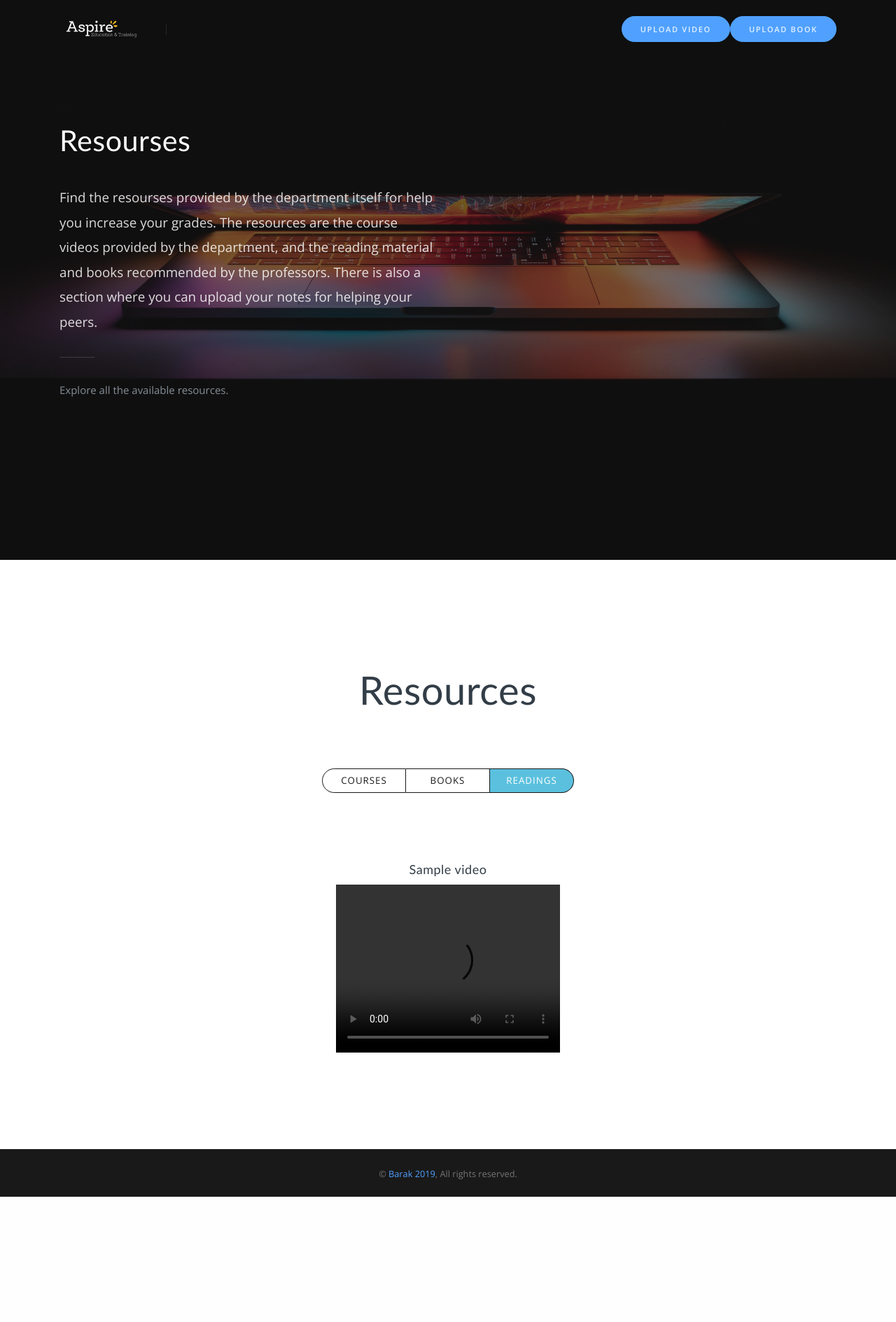
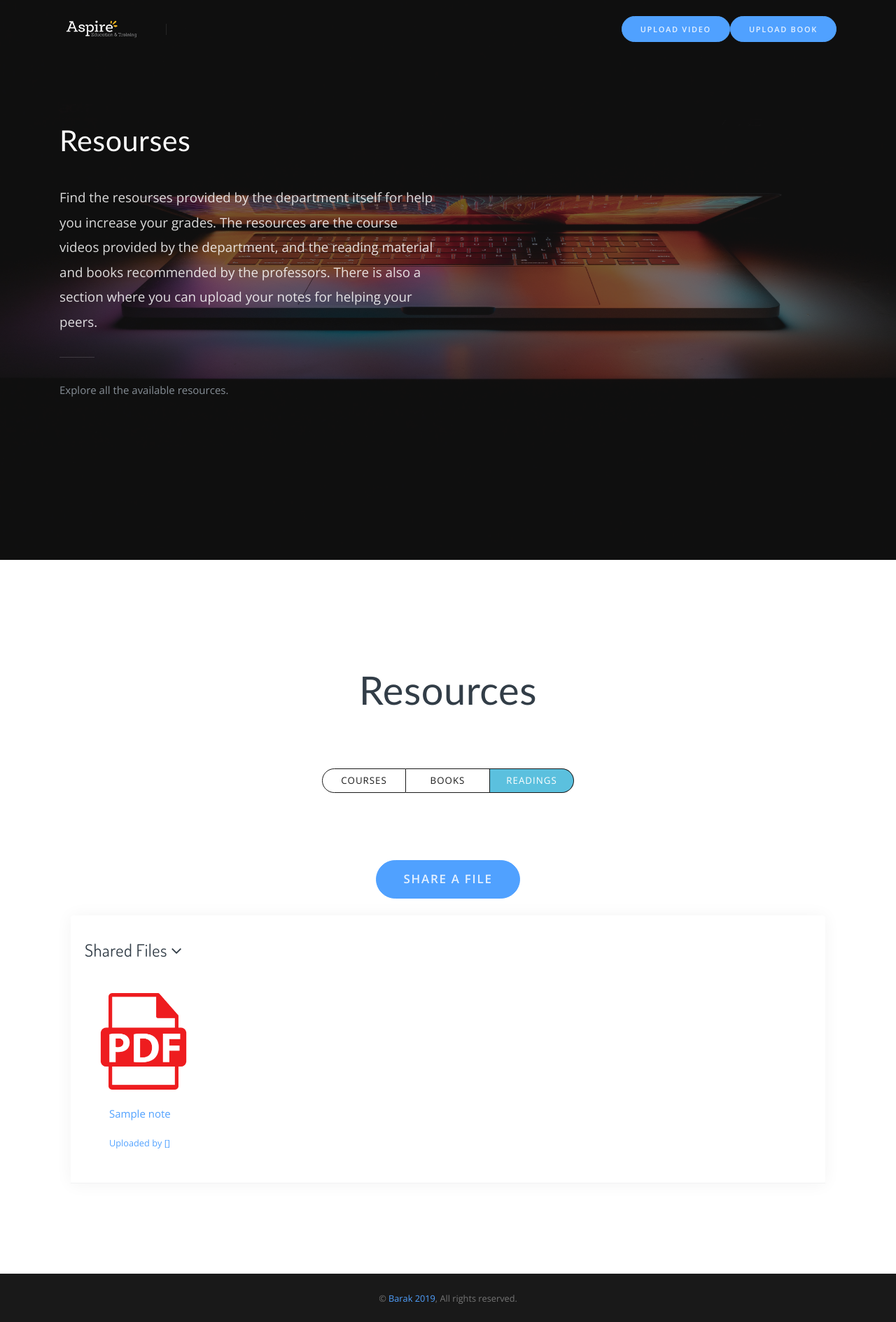
Before and after one commit to AvyChanna/barak-kriti, a Django app: template aspire/templates/course/index.html in a window 1280 px wide, after a click on "READINGS". Shown: the whole page at 70% size. Before the commit the page ends 1710 px from the top, so only its background shows below. Run offline with Django 3.2, Linux system fonts and the light colour scheme; the template is opened without the code that fills it: most values are stand-ins (such as "Sample title", 1, 10 or a date in 2020); some libraries are stand-ins or nearby versions; grey boxes are pictures that could not be loaded.

Commit message:
readings fronted done

```diff
--- a/aspire/templates/course/index.html
+++ b/aspire/templates/course/index.html
@@ -131,49 +131,39 @@
                                 </div>
                             </div>
                         </div>
+                    </div>
 
                     <div class="tab-pane fade" id="readings">
                         <div class="row mt-8">
                             <div class="col-12">
                                 <div class="text-center mb-5">
-                    <a class="btn btn-round btn-primary btn-xl text-white text-center fs-17" href="">Share a File</a>
+                                    <a class="btn btn-round btn-primary btn-xl text-white text-center fs-17" href="../../upload.html">Share a File</a>
                                 </div>
                                 <div class="card d-block mx-auto card-shadow border-primary">
                                     <div class="card-body border-bottom-1">
                                         <h2 class="card-title"></h2>
                                         <h4>Shared Files <i class="fa fa-angle-down"></i></h4>
                                         <div class="row mt-5 gap-y container pre-scrollable">
+
+                                            {% for i in notes %}
                                             <div class="col-6 col-md-2 hover-shadow-4 my-1">
-                                <a href="#frame2">
-                                    <div class="card d-block pdf2">
-                                        <img class="card-img-top" src="{% static  'assets/img/pdf.png'%}" alt="pdf" height="45px"
-                                            width="45px">
+                                                <a href="{{i.pdf.url}}" download="{{i.title}}">
+                                                    <div class="card bd-block pdf" datastore="{{i.pdf.url}}">
+                                                        <img class="card-img-top" src="{% static  'assets/img/pdf.png'%}" alt="pdf" height="45px" width="45px">
                                                         <div class="card-body">
-                                            <p class="card-title">MA101 Tutorial 1</p>
+                                                            <p class="card-title">{{i.title}}</p>
+                                                            <small>Uploaded by {{ i.user.name }}</small>
                                                         </div>
                                                     </div>
                                                 </a>
                                             </div>
-                            <div class="col-6 col-md-2 hover-shadow-4 my-1">
-                                <a href="#frame2">
-                                    <div class="card d-block pdf2">
-                                        <img class="card-img-top" src="{% static  'assets/img/pdf.png'%}" alt="pdf">
-                                        <div class="card-body">
-                                            <p class="card-title">MA101 Tutorial 2</p>
-                                        </div>
-                                    </div>
-                                </a>
-                            </div>
-                            <div class="col-6 col-md-2 hover-shadow-4 my-1">
-                                <a href="#frame2">
-                                    <div class="card d-block pdf2">
-                                        <img class="card-img-top" src="{% static  'assets/img/pdf.png'%}" alt="pdf">
-                                        <div class="card-body">
-                                            <p class="card-title">MA101 Tutorial 2</p>
-                                        </div>
-                                    </div>
-                                </a>
-                            </div>
+
+                                            {% endfor %}
+
+
+
+
+
                                         </div>
                                     </div>
                                 </div>
```
Lines whose indentation alone changed are shown as unchanged.
